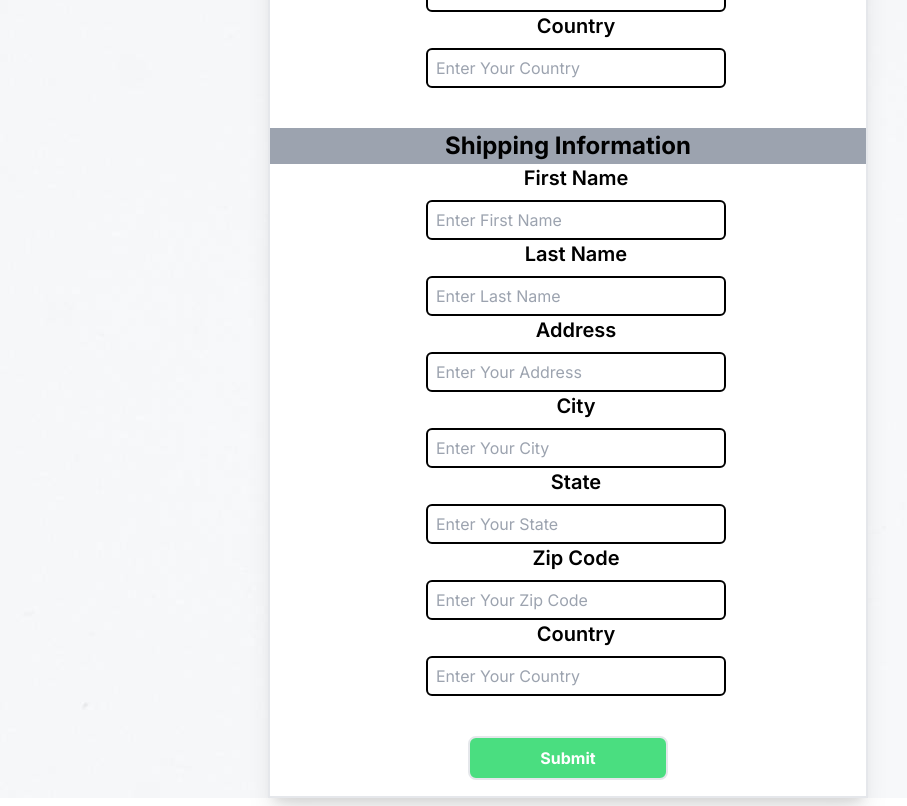
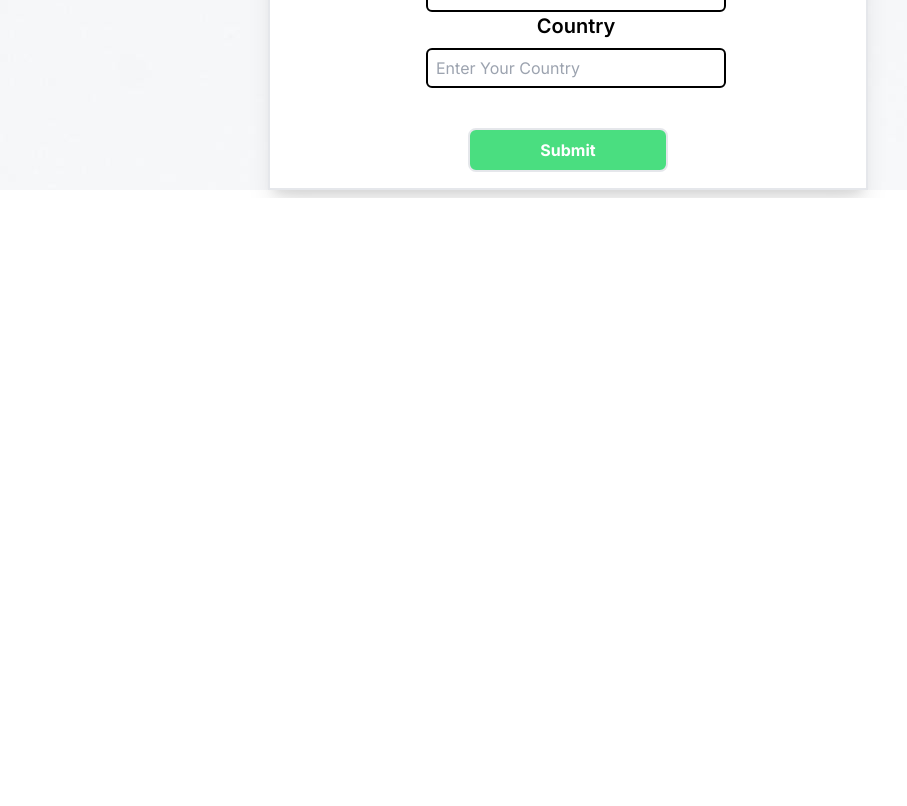
Before and after one commit to uzairusman1425/authorize.net, a Next.js app: page /details in a window 1280 px wide. Shown: the part 1442-2248 px from the top of the page, without its empty margins (72-979 px from the left). After the commit the page ends 1640 px from the top, so only its background shows below. Built offline with nearby package versions, Linux system fonts and the light colour scheme.

Commit message:
shipping

```diff
--- a/app/details/page.jsx
+++ b/app/details/page.jsx
@@ -252,77 +252,7 @@ function DetailsForm() {
             />
           </div>
 
-          <div className="Shipping-info  w-full h-full text-center">
-            <h1 className="font-bold text-2xl border-2 bg-gray-400 border-gray-400">
-              Shipping Information
-            </h1>
-            <Input
-              type="text"
-              name="first name"
-              id="fname"
-              placeholder="Enter First Name"
-              detail="First Name"
-              state={firstname}
-              setstate={setFirstname}
-            />
-            <Input
-              type="text"
-              name="last name"
-              id="lname"
-              placeholder="Enter Last Name"
-              detail="Last Name"
-              state={lastname}
-              setstate={setLastname}
-            />
-            <Input
-              type="text"
-              name="address"
-              id="address"
-              placeholder="Enter Your Address"
-              detail="Address"
-              state={address}
-              setstate={setAddress}
-            />
 
-            <Input
-              type="text"
-              name="city"
-              id="city"
-              placeholder="Enter Your City"
-              detail="City"
-              state={city}
-              setstate={setCity}
-            />
-
-            <Input
-              type="text"
-              name="state"
-              id="state"
-              placeholder="Enter Your State"
-              detail="State"
-              state={state}
-              setstate={setState}
-            />
-            <Input
-              type="number"
-              name="zipcode"
-              id="zipcode"
-              placeholder="Enter Your Zip Code"
-              detail="Zip Code"
-              state={zipcode}
-              setstate={setZipcode}
-            />
-
-            <Input
-              type="text"
-              name="country"
-              id="country"
-              placeholder="Enter Your Country"
-              detail="Country"
-              state={country}
-              setstate={setCountry}
-            />
-          </div>
 
           <button className="w-[200px] py-2 border-2 font-bold bg-green-400 text-white rounded-lg">
             Submit
```
